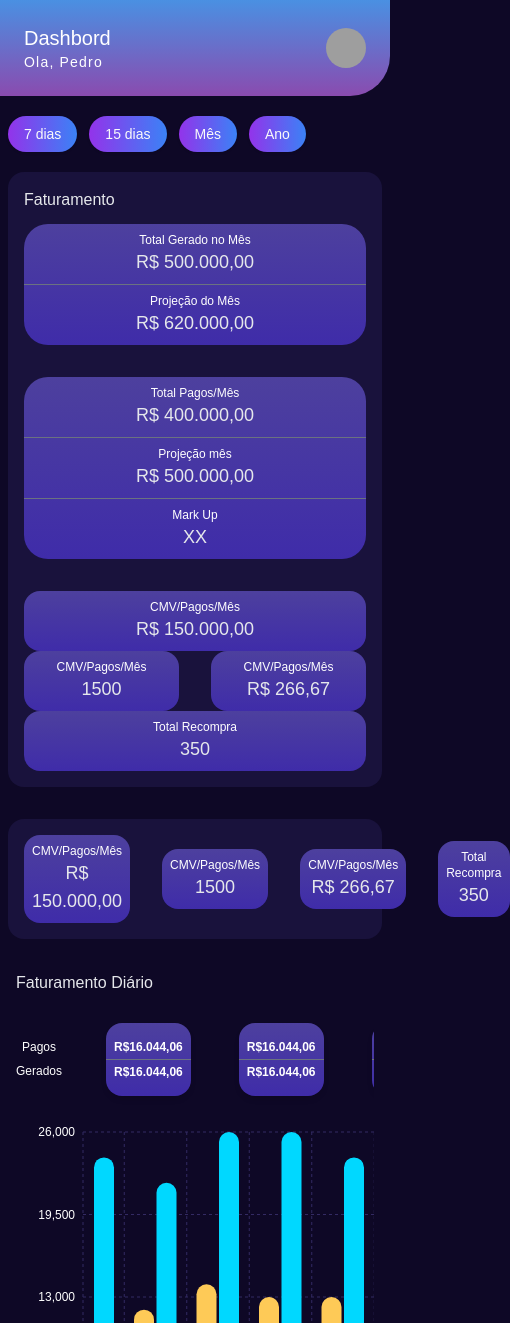
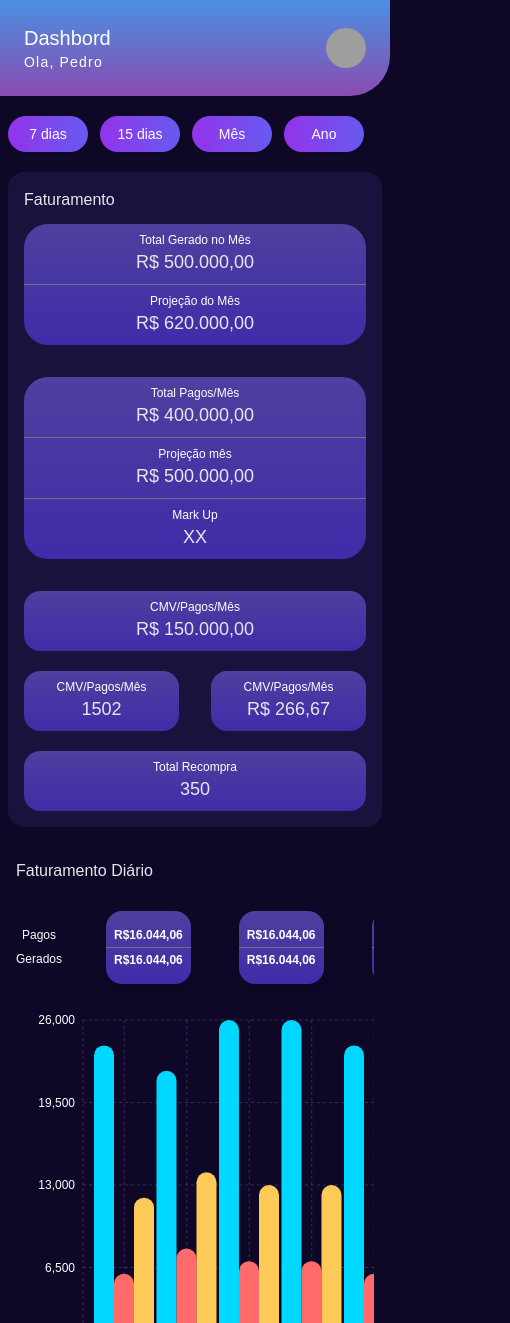
Before and after one commit to joaovrcosta/dashboard-ks, a Next.js app: page /dashboard in a window 390 px wide. Shown: the top 1323 px of the page, 510 px wide, since content can reach past the window. Built offline with nearby package versions, Linux system fonts and the light colour scheme; grey boxes are pictures that could not be loaded.

Commit message:
feat: added new responsivity

```diff
--- a/app/dashboard/page.tsx
+++ b/app/dashboard/page.tsx
@@ -46,14 +46,14 @@ export default function DashboardPage() {
                 className="bg-card-gradient rounded-3xl"
               ></DashboardCard>
             </div>
-            <div className="lg:hidden xl:hidden md:hidden block">
+            <div className="lg:hidden xl:hidden md:hidden block space-y-5">
               <DashboardCard
                 titles={[{ label: "CMV/Pagos/Mês", value: "R$ 150.000,00" }]}
                 className="bg-card-gradient rounded-2xl"
               ></DashboardCard>
               <div className="w-full flex space-x-8">
                 <DashboardCard
-                  titles={[{ label: "CMV/Pagos/Mês", value: "1500" }]}
+                  titles={[{ label: "CMV/Pagos/Mês", value: "1502" }]}
                   className="bg-card-gradient rounded-2xl w-full"
                 ></DashboardCard>
                 <DashboardCard
@@ -91,16 +91,17 @@ export default function DashboardPage() {
               ></DashboardCard>
             </Card>
           </div>
-          <div className="flex items-center space-x-8 bg-[#19123c] p-4 rounded-2xl">
+          <div className="hidden md:flex items-center space-x-8 bg-[#19123c] p-4 rounded-2xl">
             <DashboardCard
               titles={[{ label: "CMV/Pagos/Mês", value: "R$ 150.000,00" }]}
               className="bg-card-gradient rounded-2xl w-full"
             ></DashboardCard>
 
             <DashboardCard
-              titles={[{ label: "CMV/Pagos/Mês", value: "1500" }]}
+              titles={[{ label: "CMV/Pagos/Mês", value: "1505" }]}
               className="bg-card-gradient rounded-2xl w-full"
             ></DashboardCard>
+
             <DashboardCard
               titles={[{ label: "CMV/Pagos/Mês", value: "R$ 266,67" }]}
               className="bg-card-gradient rounded-2xl w-full"
--- a/components/date-filter.tsx
+++ b/components/date-filter.tsx
@@ -4,18 +4,14 @@ export function DataFilter() {
   return (
     <div className="w-full">
       <div className="flex py-5 w-full space-x-3">
-        <Button className="rounded-full  bg-gradient-to-r from-purple-600 to-blue-500">
-          7 dias
-        </Button>
-        <Button className="rounded-full  bg-gradient-to-r from-purple-600 to-blue-500">
-          15 dias
-        </Button>
-        <Button className="rounded-full  bg-gradient-to-r from-purple-600 to-blue-500">
-          Mês
-        </Button>
-        <Button className="rounded-full  bg-gradient-to-r from-purple-600 to-blue-500">
-          Ano
-        </Button>
+        {["7 dias", "15 dias", "Mês", "Ano"].map((label) => (
+          <Button
+            key={label}
+            className="relative rounded-full w-[80px] text-white overflow-hidden bg-gradient-to-r from-purple-600 to-blue-500 hover:animate-gradient-move bg-[length:200%_200%]"
+          >
+            {label}
+          </Button>
+        ))}
       </div>
     </div>
   );
--- a/tailwind.config.ts
+++ b/tailwind.config.ts
@@ -58,6 +58,11 @@ export default {
         sm: "calc(var(--radius) - 4px)",
       },
       keyframes: {
+        "gradient-move": {
+          "0%": { backgroundPosition: "0% 50%" },
+          "50%": { backgroundPosition: "100% 50%" },
+          "100%": { backgroundPosition: "0% 50%" },
+        },
         "accordion-down": {
           from: {
             height: "0",
```
